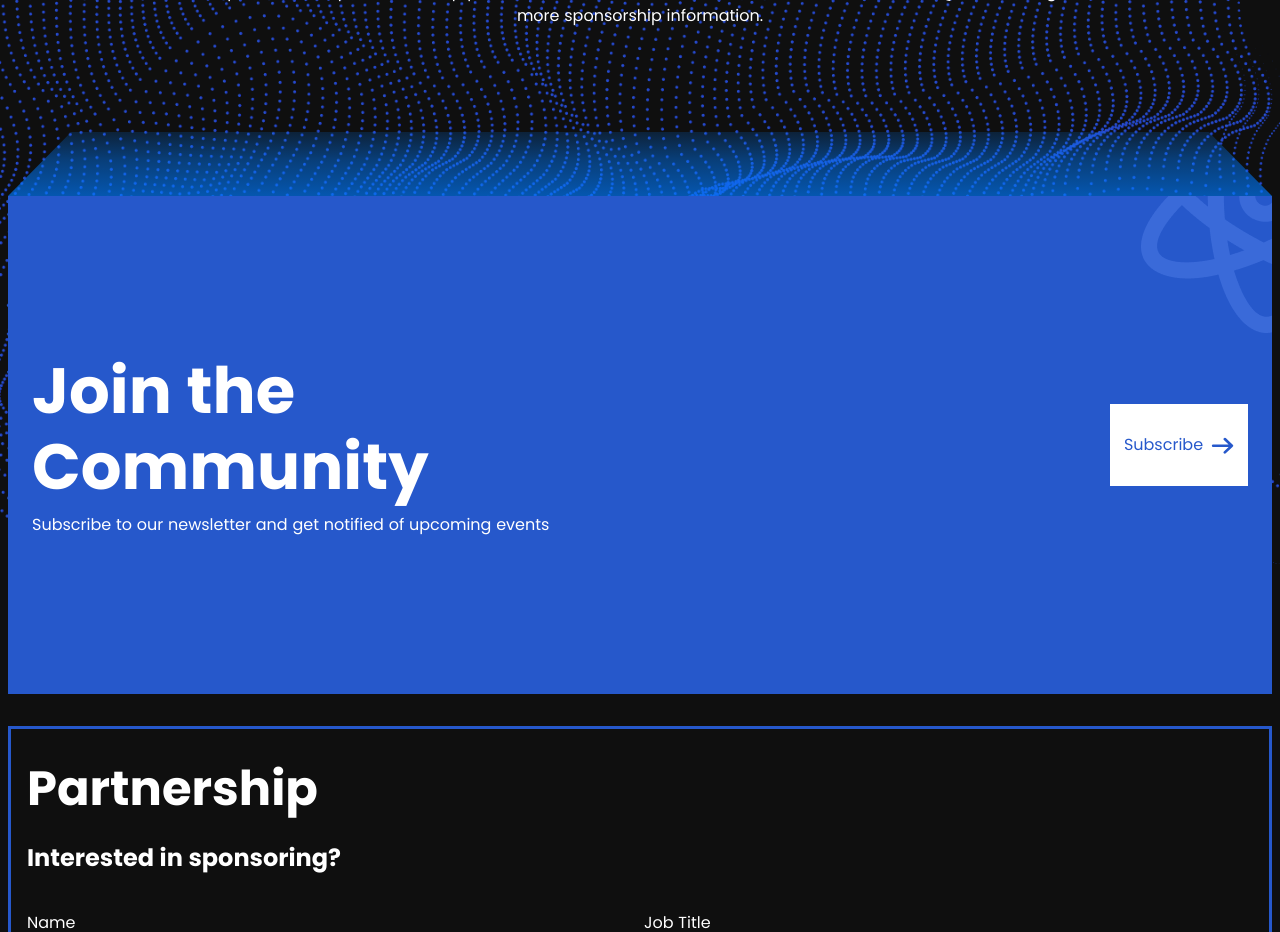
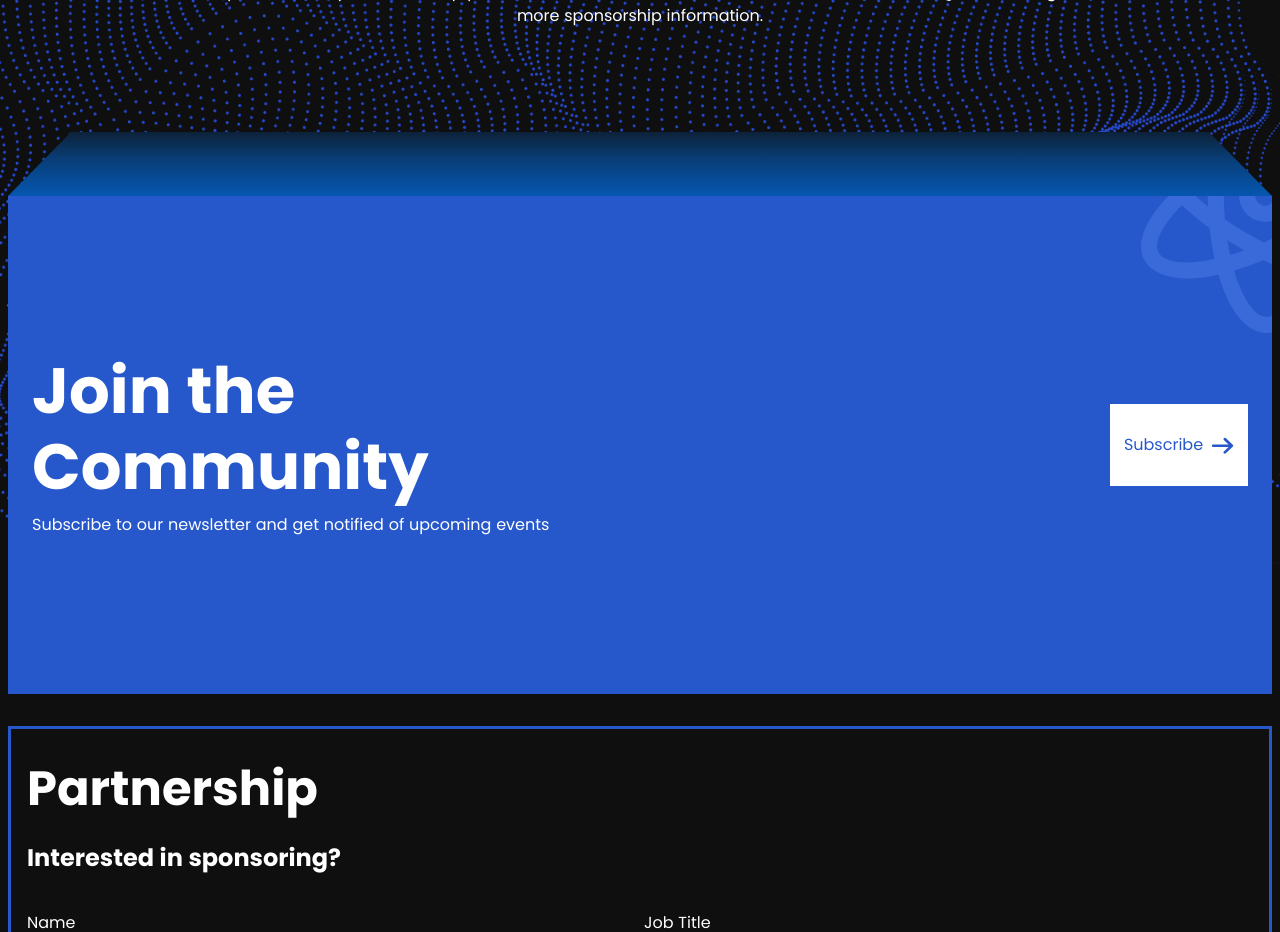
Before and after one commit to web-fountain/react-atx, a Next.js app: page / in a window 1280 px wide. Shown: the part 1040-1972 px from the top of the page. Built offline with nearby package versions, Linux system fonts and the light colour scheme.

Commit message:
added background-color to join top element

```diff
--- a/src/app/(landingPage)/Join/styles.module.css
+++ b/src/app/(landingPage)/Join/styles.module.css
@@ -14,6 +14,7 @@
   );
   height: 64px;
   clip-path: polygon(5% 0%, 95% 0%, 100% 100%, 0% 100%);
+  background-color: var(--bg-color);
 }
 
 .main {
```
